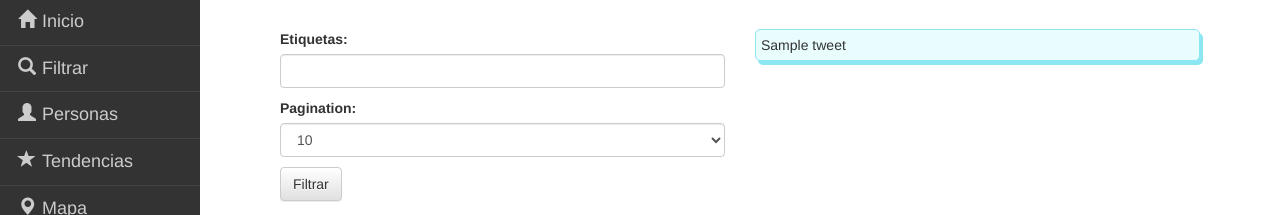
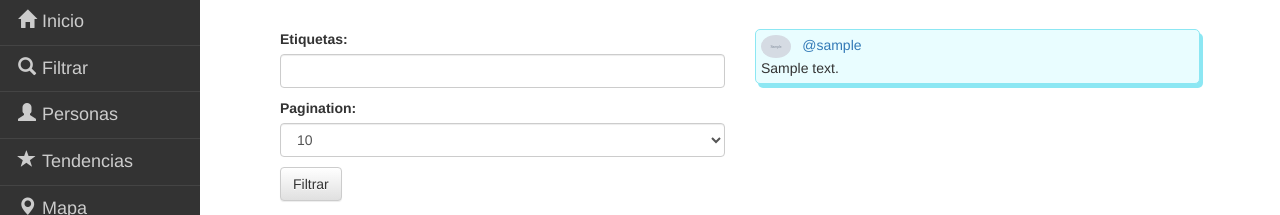
Before and after one commit to CloudyCompany/TwitterAlfred, a Django app: template main/templates/main/tweets.html in a window 1280 px wide. Shown: the part 61-276 px from the top of the page. Run offline with Django 3.2, Linux system fonts and the light colour scheme; tables that the repository leaves empty hold one stand-in row (values such as "Sample post"); the template is opened without the code that fills it: values that come from a table or form of the project are taken from there, most other values are stand-ins (such as "Sample title", 1, 10 or a date in 2020); grey boxes marked "Sample" are stand-in pictures; some libraries are stand-ins or nearby versions.

Commit message:
new tweets design

```diff
--- a/main/static/style.css
+++ b/main/static/style.css
@@ -109,7 +109,13 @@ background: #A9A9A9;
 }
 
 .tweet-photo {
+    width: 7%;
     border-radius: 50%;
+    margin-right: 0.5em;
+}
+
+.tweet-user a{
+    cursor: pointer;
 }
 /*   Side bar menu   */
 .navbar-global {
--- a/main/templates/main/tweets.html
+++ b/main/templates/main/tweets.html
@@ -12,9 +12,15 @@
         </div>
         <div class="col-md-6" id="content">
         {% for t in tweets %}
-            <div class="tweet">
-                {{ t }}
-            </div>
+                <div class="tweet">
+                    <span class="tweet-user">
+                        <img class="tweet-photo" src="{{t.user_photo}}"/>
+                            <a target="_blank" href="https://twitter.com/{{t.username}}">
+                                @{{t.username}}
+                            </a>
+                    </span><br/>
+                        {{t.text}}
+                </div>
         <br/>
         {% endfor %}
         </div>
@@ -26,8 +32,12 @@
             var i;
             console.log(data);
             for (i in data.data){
-                html = $.parseHTML( '<div class="tweet">' + '<img class="tweet-photo" src=' + data.data[i].user_photo +'><img>'
-                    + '<span class="tweet-user">' + data.data[i].username + '</span>'
+                html = $.parseHTML( '<div class="tweet">' +
+                    '<span class="tweet-user"><img class="tweet-photo" src="'
+                    + data.data[i].user_photo +'"/>'
+                    + '<a target="_blank" href="https://twitter.com/'+data.data[i].username + '">@'
+                    + data.data[i].username
+                    + '</a></span><br/>'
                     + data.data[i].text +
                     "</div><br/>");
                 $("#content").append(html);
```
